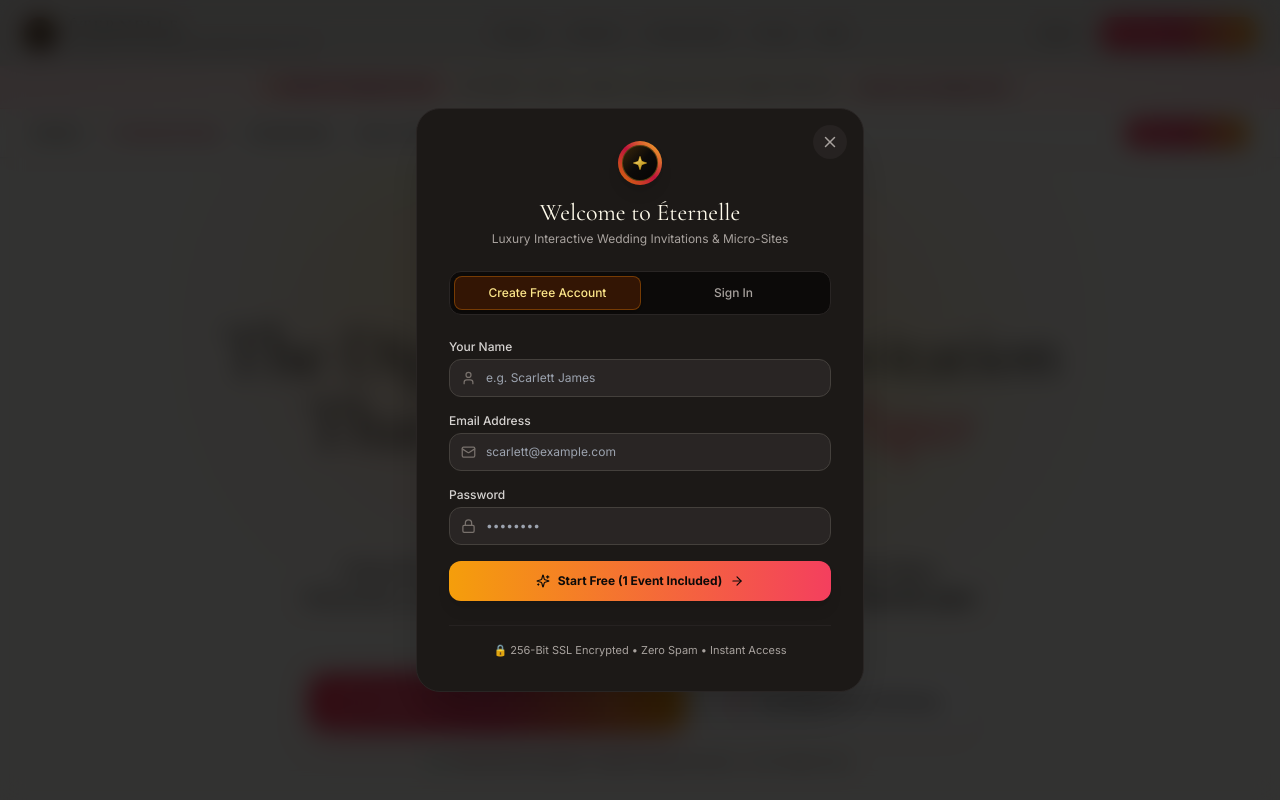
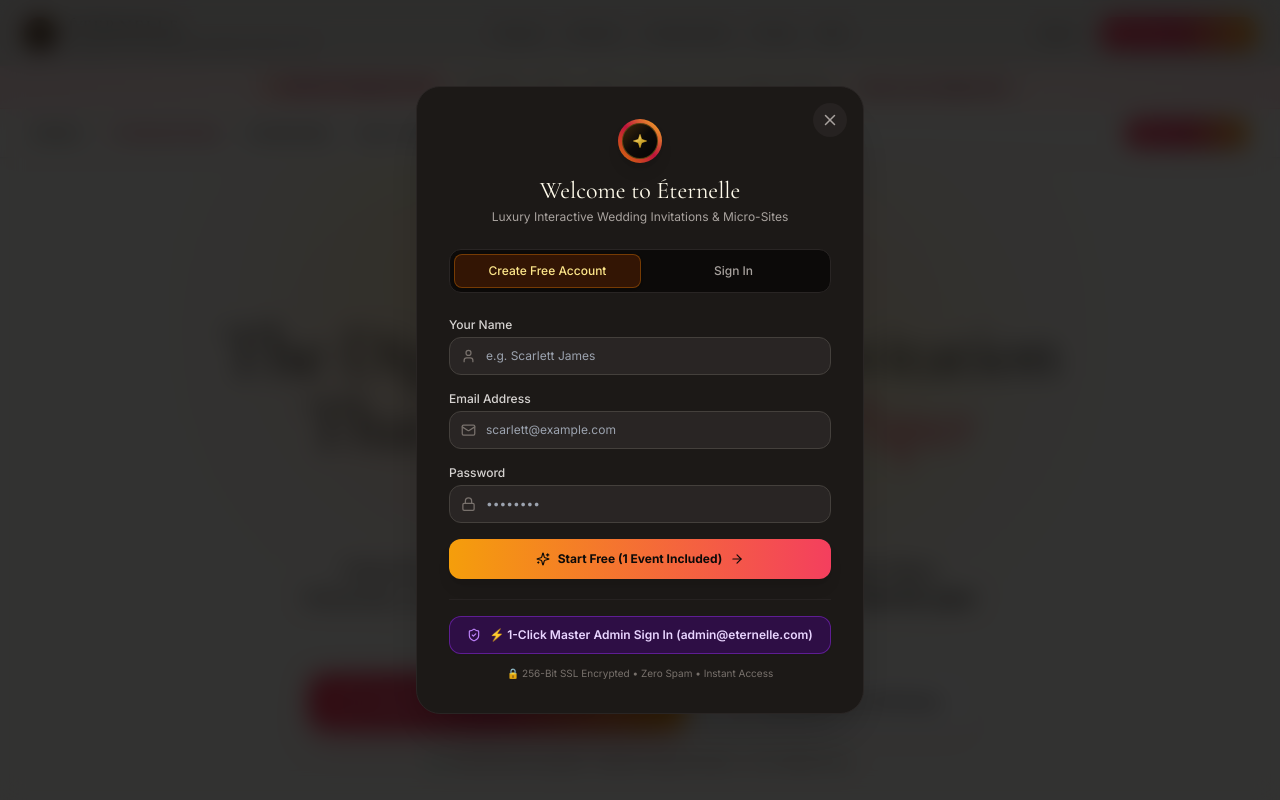
Before and after one commit to memanmeetraj001-ctrl/eternelle-wedding-invites, a React (Vite) app: page / in a window 1280 px wide. Both pictures are taken after typing "Sample" into the empty fields and a click on the button "Create your invitation free". Shown: the top 800 px of the page. Built offline with nearby package versions, Linux system fonts and the light colour scheme; a web font is replaced by a local one.

Commit message:
feat(admin): add 1-click Master Admin access button and direct footer link

```diff
--- a/src/App.tsx
+++ b/src/App.tsx
@@ -480,6 +480,7 @@
             onOpenAuth={handleOpenAuth}
             onOpenCheckout={handleOpenCheckout}
             onSelectTheme={(themeId) => setWedding({ ...wedding, themeId })}
+            onOpenAdmin={() => setViewMode('admin')}
           />
         )}
 
--- a/src/components/auth/AuthModal.tsx
+++ b/src/components/auth/AuthModal.tsx
@@ -1,6 +1,6 @@
 import { BrandLogo } from '../common/BrandLogo';
 import React, { useState } from 'react';
-import { X, Mail, Lock, User, CheckCircle2, Sparkles, ArrowRight } from 'lucide-react';
+import { X, Mail, Lock, User, CheckCircle2, Sparkles, ArrowRight, ShieldCheck, Key } from 'lucide-react';
 
 interface AuthModalProps {
   isOpen: boolean;
@@ -26,10 +26,23 @@
     e.preventDefault();
     if (!email) return;
 
+    const isAdmin = email.toLowerCase() === 'admin@eternelle.com';
+
     onLogin({
-      name: name || email.split('@')[0],
+      name: name || (isAdmin ? 'Éternelle Master Admin' : email.split('@')[0]),
       email,
-      plan: 'free',
+      plan: isAdmin ? 'lifetime' : 'free',
+      licenseKey: isAdmin ? 'GUM-LIFETIME-ADMIN01' : undefined,
+    });
+    onClose();
+  };
+
+  const handleQuickAdminLogin = () => {
+    onLogin({
+      name: 'Éternelle Master Admin',
+      email: 'admin@eternelle.com',
+      plan: 'lifetime',
+      licenseKey: 'GUM-LIFETIME-ADMIN01',
     });
     onClose();
   };
@@ -40,7 +53,7 @@
 
         <button
           onClick={onClose}
-          className="absolute top-4 right-4 p-2 rounded-full bg-stone-800/80 text-stone-400 hover:text-white transition-colors"
+          className="absolute top-4 right-4 p-2 rounded-full bg-stone-800/80 text-stone-400 hover:text-white transition-colors cursor-pointer"
         >
           <X size={18} />
         </button>
@@ -60,7 +73,7 @@
         <div className="flex rounded-xl bg-stone-950 p-1 border border-stone-800 text-xs mb-6 font-sans">
           <button
             onClick={() => setTab('signup')}
-            className={'flex-1 py-2 rounded-lg font-medium transition-all ' + (
+            className={'flex-1 py-2 rounded-lg font-medium transition-all cursor-pointer ' + (
               tab === 'signup' ? 'bg-amber-950/70 text-amber-200 border border-amber-600/40 shadow' : 'text-stone-400 hover:text-stone-200'
             )}
           >
@@ -68,7 +81,7 @@
           </button>
           <button
             onClick={() => setTab('signin')}
-            className={'flex-1 py-2 rounded-lg font-medium transition-all ' + (
+            className={'flex-1 py-2 rounded-lg font-medium transition-all cursor-pointer ' + (
               tab === 'signin' ? 'bg-amber-950/70 text-amber-200 border border-amber-600/40 shadow' : 'text-stone-400 hover:text-stone-200'
             )}
           >
@@ -126,7 +139,7 @@
 
           <button
             type="submit"
-            className="w-full py-3 rounded-xl bg-gradient-to-r from-amber-500 to-rose-500 hover:brightness-110 text-stone-950 font-bold text-xs shadow-lg transition-all flex items-center justify-center gap-2 mt-4"
+            className="w-full py-3 rounded-xl bg-gradient-to-r from-amber-500 to-rose-500 hover:brightness-110 text-stone-950 font-bold text-xs shadow-lg transition-all flex items-center justify-center gap-2 mt-4 cursor-pointer"
           >
             <Sparkles size={14} />
             <span>{tab === 'signup' ? 'Start Free (1 Event Included)' : 'Sign In To Dashboard'}</span>
@@ -134,7 +147,18 @@
           </button>
         </form>
 
-        <div className="mt-6 pt-4 border-t border-stone-800/80 text-center text-[11px] text-stone-400">
+        {/* 1-Click Master Admin Demo Login */}
+        <div className="mt-5 pt-4 border-t border-stone-800/80">
+          <button
+            onClick={handleQuickAdminLogin}
+            className="w-full py-2.5 px-3 rounded-xl bg-purple-950/60 hover:bg-purple-900/80 border border-purple-800/80 text-purple-200 text-xs font-semibold flex items-center justify-center gap-2 transition-all cursor-pointer shadow-sm"
+          >
+            <ShieldCheck size={14} className="text-purple-400" />
+            <span>⚡ 1-Click Master Admin Sign In (admin@eternelle.com)</span>
+          </button>
+        </div>
+
+        <div className="mt-3 text-center text-[10px] text-stone-500">
           <p>
             🔒 256-Bit SSL Encrypted • Zero Spam • Instant Access
           </p>
--- a/src/components/landing/LandingPage.tsx
+++ b/src/components/landing/LandingPage.tsx
@@ -21,6 +21,7 @@
   onOpenAuth: (tab?: 'signin' | 'signup') => void;
   onOpenCheckout: (plan: 'pro' | 'lifetime') => void;
   onSelectTheme: (themeId: ThemeId) => void;
+  onOpenAdmin?: () => void;
 }
 
 export function LandingPage({
@@ -31,6 +32,7 @@
   onOpenAuth,
   onOpenCheckout,
   onSelectTheme,
+  onOpenAdmin,
 }: LandingPageProps) {
   const [activeFaq, setActiveFaq] = useState<number | null>(null);
   const [selectedPresetId, setSelectedPresetId] = useState<ThemeId>(wedding.themeId || 'olive-burgundy');
@@ -900,6 +902,11 @@
             <button onClick={() => scrollToSection('demo')} className="hover:text-rose-700 transition-colors cursor-pointer">Live Demo</button>
             <button onClick={() => scrollToSection('pricing')} className="hover:text-rose-700 transition-colors cursor-pointer">Pricing</button>
             <button onClick={() => onOpenCheckout('lifetime')} className="hover:text-rose-700 transition-colors cursor-pointer">Creator Licensing</button>
+            {onOpenAdmin && (
+              <button onClick={onOpenAdmin} className="text-purple-800 hover:text-purple-950 font-bold transition-colors cursor-pointer">
+                ⚙️ Master Admin
+              </button>
+            )}
           </div>
 
           <p className="text-[11px] text-stone-700 font-medium">
```
